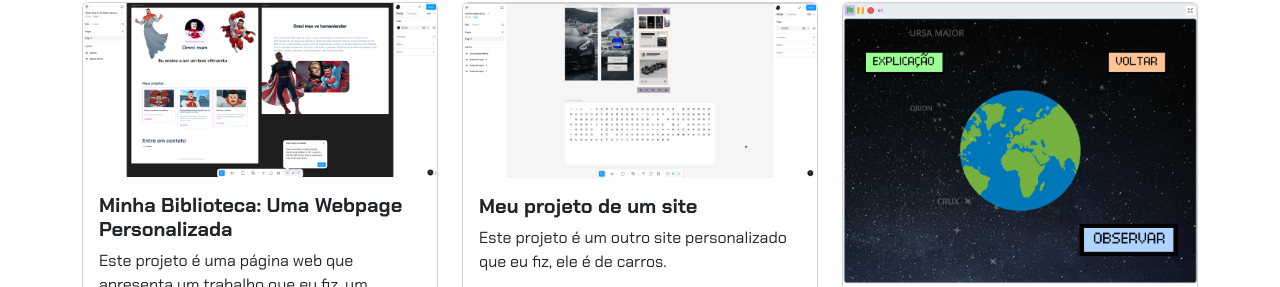
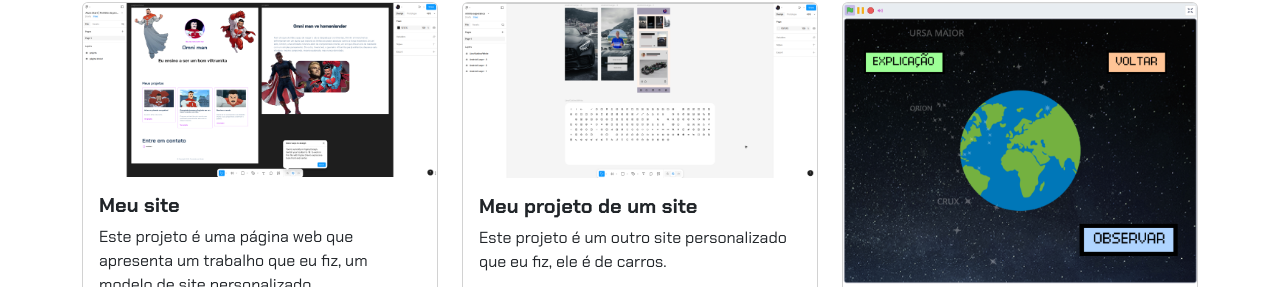
Before and after one commit to lukcorinthians/Projeto-Portif-lio-2B-Jo-o-Lucas, a plain HTML site: page index.html in a window 1280 px wide. Shown: the part 464-751 px from the top of the page. Drawn offline with nearby package versions, Linux system fonts and the light colour scheme.

Commit message:
Update index.html

```diff
--- a/index.html
+++ b/index.html
@@ -33,7 +33,7 @@
                 <div class="card">
                     <img src="img/1 projetin.png" class="card-img-top" alt="Imagem do projeto de biblioteca JOAO">
                     <div class="card-body">
-                        <h5 class="card-title">Minha Biblioteca: Uma Webpage Personalizada</h5>
+                        <h5 class="card-title">Meu site</h5>
                         <p class="card-text">Este projeto é uma página web que apresenta um trabalho que eu fiz, um modelo de site personalizado.
                         </p>
                         <button type="button" class="btn btn-link" data-bs-toggle="modal" data-bs-target="#modal1">Veja
```
